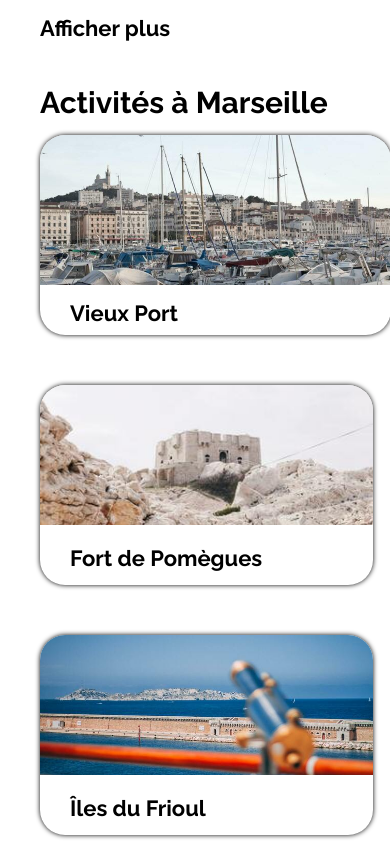
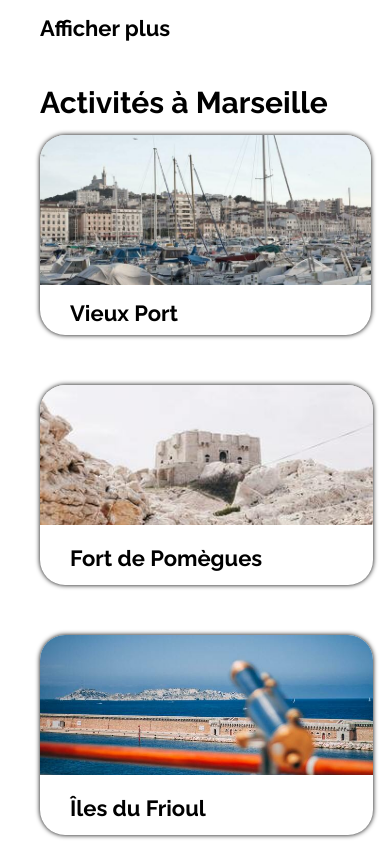
Before and after one commit to Sh1r0w/jeanchristopheguerrini_2_15122020, a plain HTML site: page index.html in a window 390 px wide. Shown: the part 3620-4464 px from the top of the page. Drawn offline with Linux system fonts and the light colour scheme.

Commit message:
Update style.css

```diff
--- a/CSS/style.css
+++ b/CSS/style.css
@@ -702,9 +702,9 @@ footer {
 		margin-left: 40px;
 	}
 	.cadrea {
-		width: 90%;
+		width: auto;
 		height: 200px;
-		margin: 50px 0 0 40px;
+		margin: 50px 5% 0 40px;
 	}
 	.cadrea img {
 		height: 75%;
```
